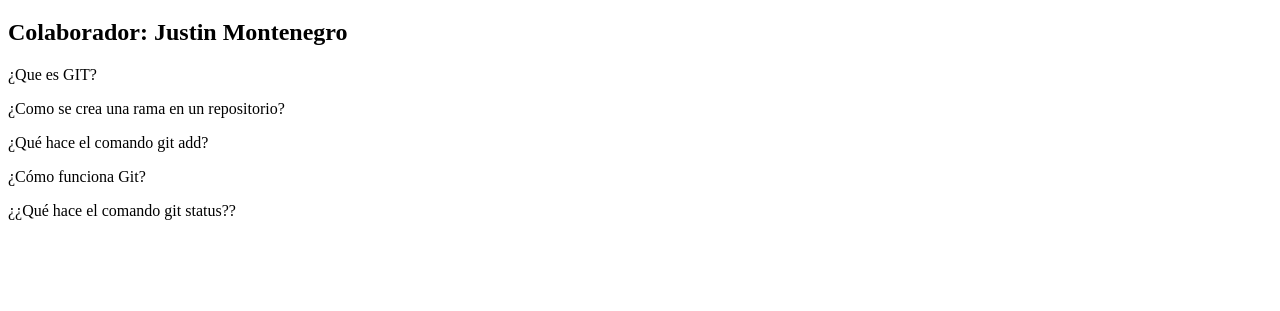
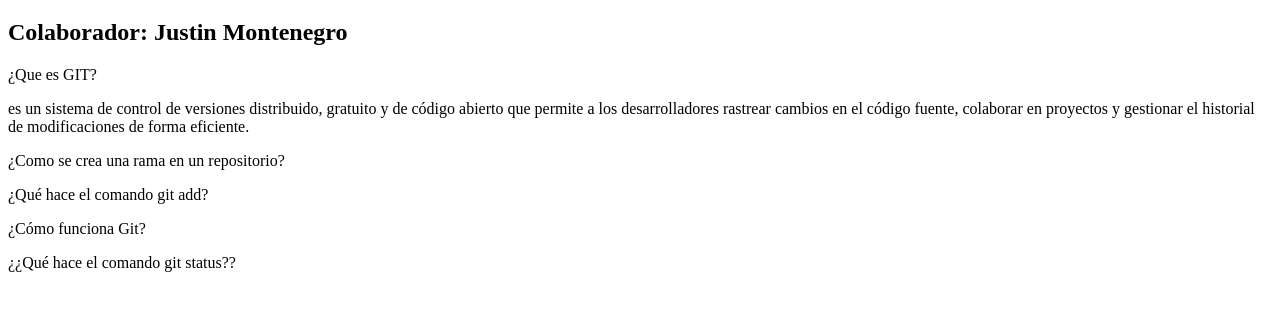
Before and after one commit to taniacacuango/PWEB_Ejemplos, a plain HTML site: page index.html in a window 1280 px wide. Shown: the part 61-372 px from the top of the page. Drawn offline with Linux system fonts and the light colour scheme.

Commit message:
Respondo la pregunta de Justin

```diff
--- a/index.html
+++ b/index.html
@@ -9,6 +9,8 @@
     <h1>Página Web</h1>
     <h2>Colaborador: Justin Montenegro</h2>
     <p>¿Que es GIT?</p>
+    <p>es un sistema de control de versiones distribuido, gratuito y de código abierto que permite a los desarrolladores rastrear cambios en el código fuente, colaborar en proyectos y gestionar el historial de modificaciones de forma eficiente.</p>
+
     <p>¿Como se crea una rama en un repositorio?</p>
     <p>¿Qué hace el comando git add?</p>
     <p>¿Cómo funciona Git?</p>
```
